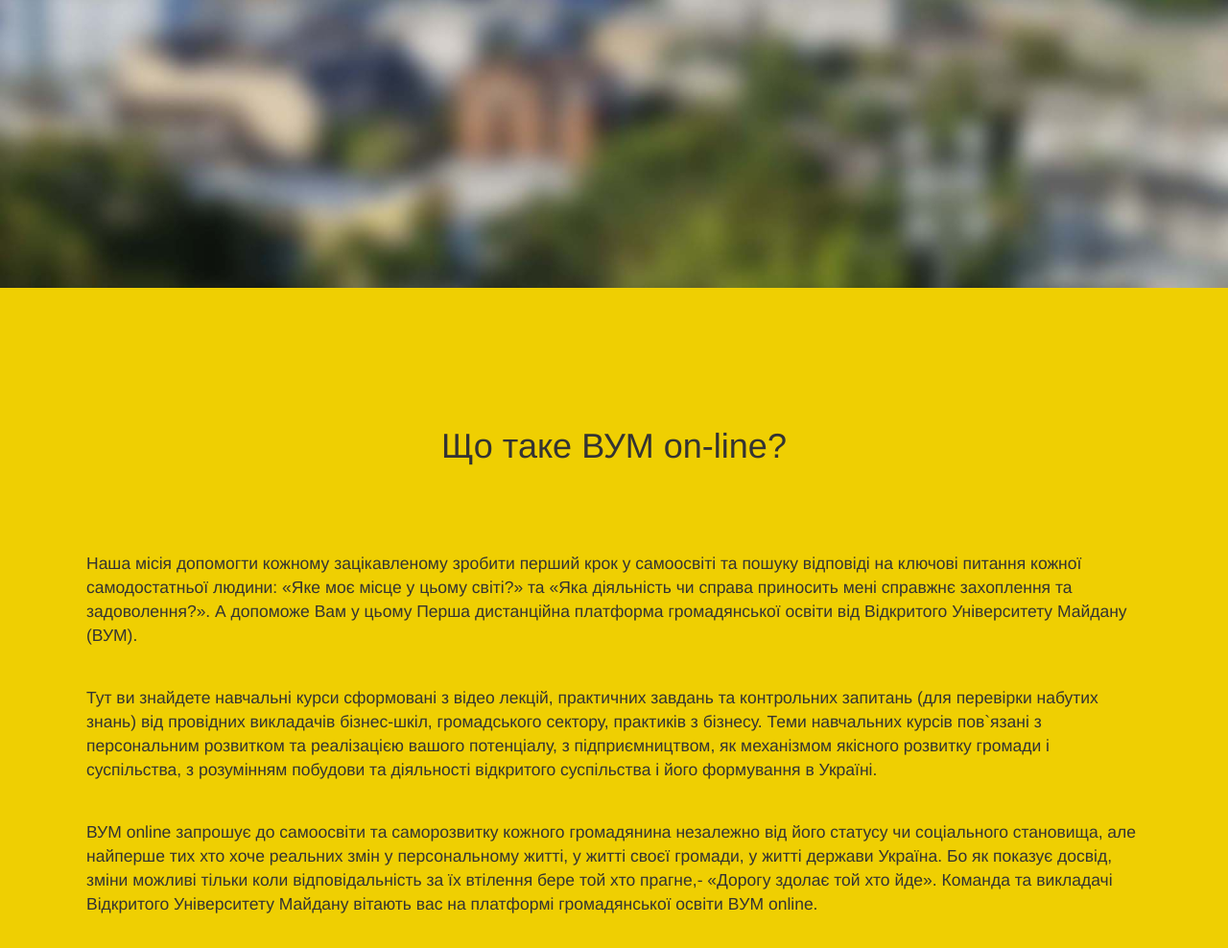
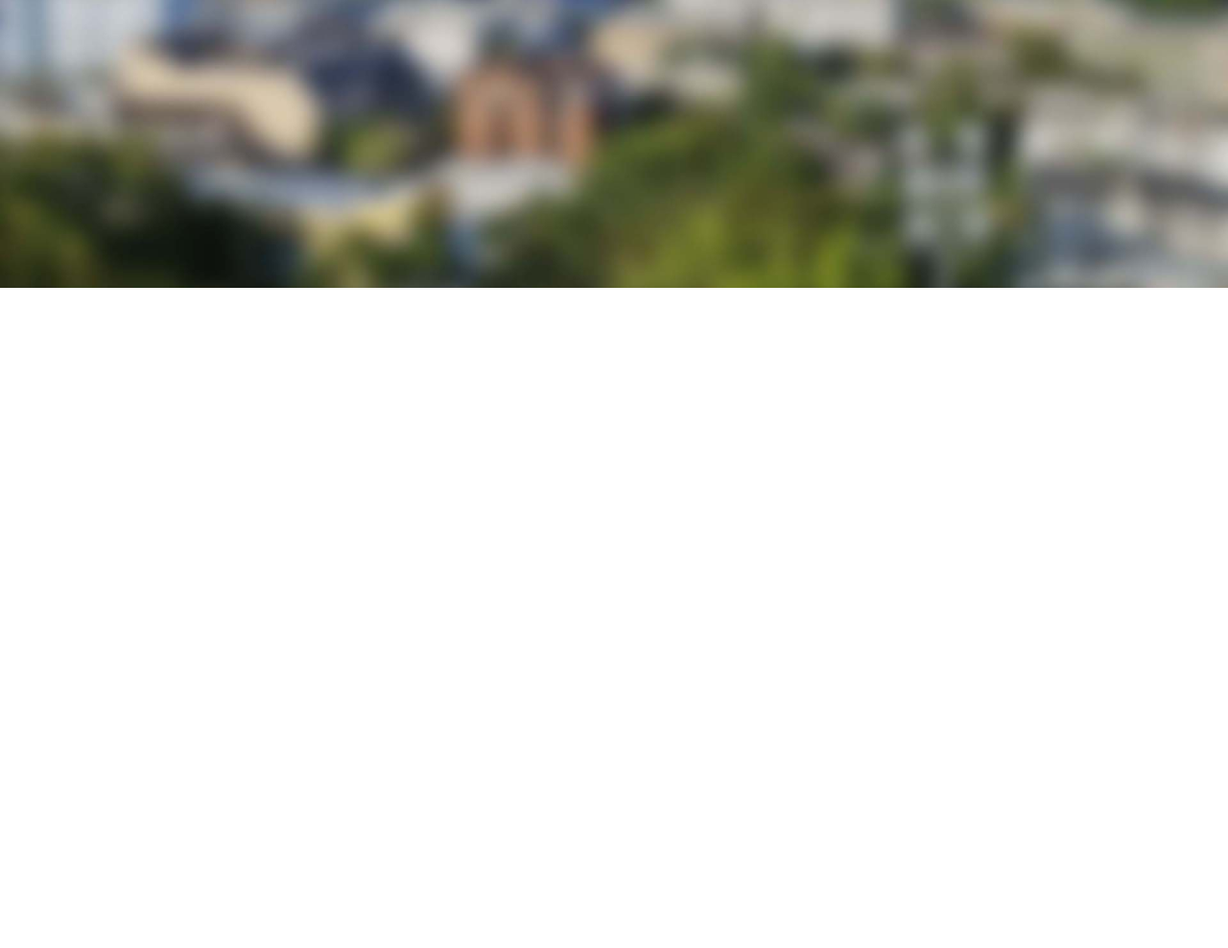
Before and after one commit to Techblogogy/vum-landing-page, a plain HTML site: page index2.html in a window 1280 px wide. Shown: the part 500-1488 px from the top of the page at 96% size. After the commit the page ends 800 px from the top, so only its background shows below. Drawn offline with nearby package versions, Linux system fonts and the light colour scheme.

Commit message:
Merged 2 design versions into single file

```diff
--- a/index2.html
+++ b/index2.html
@@ -55,7 +55,7 @@
             <div class="vm-container fadeInLoad" id="vm-greeting-area">
                 <h1 class="heading">Пройдіть тест до Дня Незалежності</h1>
                 <button type="button" class="btn btn-vm" onclick="slideOut()">Розпочати</button>
-                <!-- <a href="http://online.vum.org.ua/" class="btn btn-vm" >Перейти на online.vum.org.ua</a> -->
+                <a href="http://online.vum.org.ua/" class="btn btn-vm" >Перейти на online.vum.org.ua</a>
             </div>
 
             <!-- <div class="vm-container vm-test" id="vm-test-area"> -->
@@ -136,49 +136,6 @@
             </div>
     </div>
 
-    <div id="block-2" class="vm-ctn">
-        <div class="container">
-
-            <div class="vm-block-head">
-                <h1>Що таке ВУМ on-line?</h1>
-            </div>
-
-            <div class="vm-block-content">
-                <!-- <div class="col-md-4 vm-column"> -->
-                <blockquote>
-                    <p>Наша місія допомогти кожному зацікавленому зробити перший крок у самоосвіті та пошуку відповіді на ключові питання кожної самодостатньої людини: «Яке моє місце у цьому світі?» та «Яка діяльність чи справа приносить мені справжнє захоплення та задоволення?». А допоможе Вам у цьому Перша дистанційна платформа громадянської освіти від Відкритого Університету Майдану (ВУМ).</p>
-                </blockquote>
-
-                <!-- </div> -->
-
-                <!-- <div class="col-md-4 vm-column"> -->
-                <blockquote>
-                    <p>
-                        Тут ви знайдете навчальні курси сформовані з відео лекцій, практичних завдань та контрольних запитань (для перевірки набутих знань) від провідних викладачів бізнес-шкіл, громадського сектору, практиків з бізнесу. Теми навчальних курсів пов`язані з персональним розвитком та реалізацією вашого потенціалу, з підприємництвом, як механізмом якісного розвитку громади і суспільства, з розумінням побудови та діяльності відкритого суспільства і його формування в Україні.
-                    </p>
-                </blockquote>
-                <!-- </div> -->
-
-                <!-- <div class="col-md-4 vm-column"> -->
-                <blockquote>
-                    <p>
-                        ВУМ online запрошує до самоосвіти та саморозвитку кожного громадянина незалежно від його статусу чи соціального становища, але найперше тих хто хоче реальних змін у персональному житті, у житті своєї громади, у житті держави Україна. Бо як показує досвід, зміни можливі тільки коли відповідальність за їх втілення бере той хто прагне,- «Дорогу здолає той хто йде». Команда та викладачі Відкритого Університету Майдану вітають вас на платформі громадянської освіти BУМ online.
-                    </p>
-                </blockquote>
-                <!-- </div> -->
-            </div>
-
-        </div>
-    </div>
-
-
-    <div id="block-5" class="vm-bg-ctn">
-        <div class="vm-container">
-            <!-- <h1 class="heading">Зацікавилсь?</h1> -->
-            <a href="http://online.vum.org.ua/" class="btn btn-vm" >Перейти на online.vum.org.ua</a>
-        </div>
-    </div>
-
     <!-- TODO: About VUM Area -->
 
 
```
